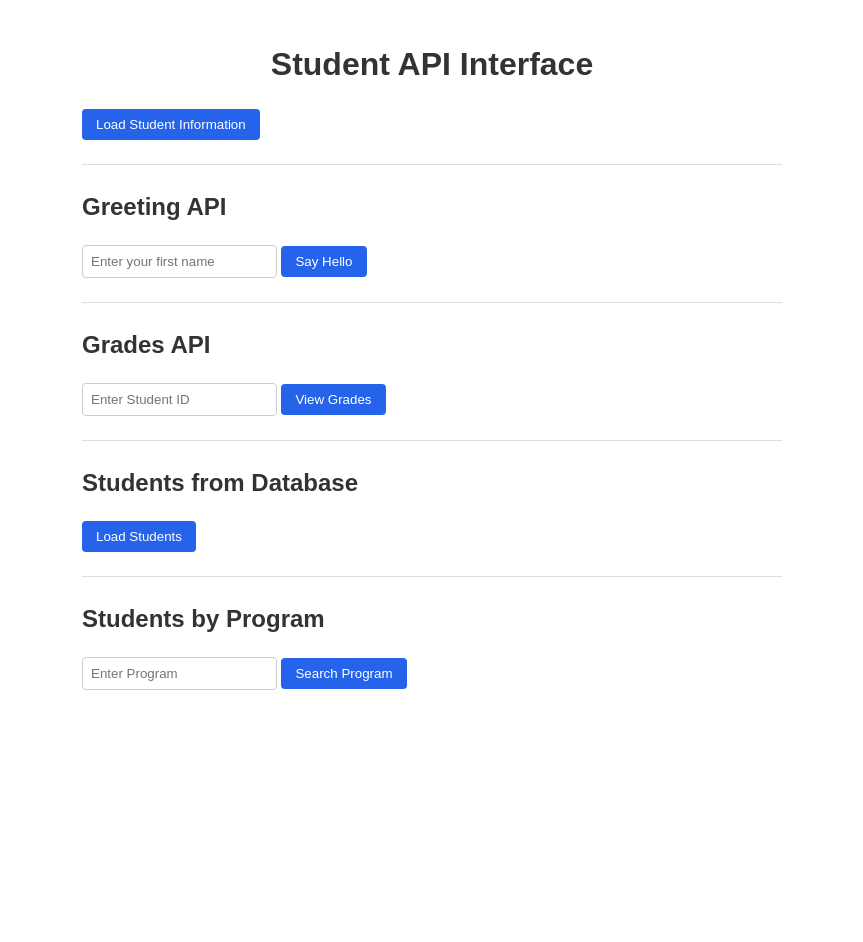
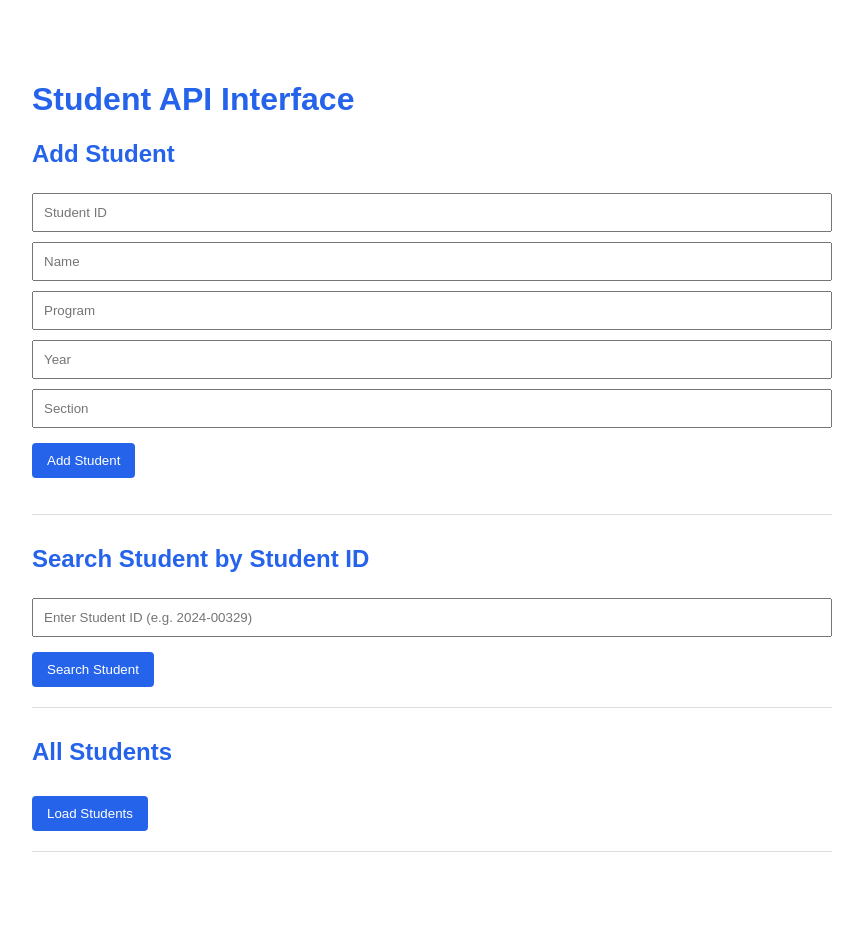
Before and after one commit to abordajejm-a11y/Abordaje_JM, a Flask app: page / in a window 1280 px wide. Shown: the whole page, without its empty margins (208-1071 px from the left). Before the commit the page ends 690 px from the top, so only its background shows below. Run offline with Flask 3, Linux system fonts and the light colour scheme.

Commit message:
Complete Student API CRUD project

```diff
--- a/app.py
+++ b/app.py
@@ -2,19 +2,22 @@ import sqlite3
 from flask import Flask, jsonify, request, render_template
 
 app = Flask(__name__)
+
 
 def get_db_connection():
     conn = sqlite3.connect('students.db')
     conn.row_factory = sqlite3.Row
     return conn
 
+
 @app.route('/')
 def home():
     return render_template('index.html')
 
-# Get all students
-@app.route('/students')
-def get_students():
+
+# GET ALL STUDENTS
+@app.route('/api/students', methods=['GET'])
+def get_all_students():
 
     conn = get_db_connection()
 
@@ -24,11 +27,162 @@ def get_students():
 
     conn.close()
 
-    return jsonify([dict(student) for student in students])
+    return jsonify([
+        dict(student)
+        for student in students
+    ])
 
-# Get one student by ID
-@app.route('/students/<student_id>')
-def get_student(student_id):
+
+# ADD STUDENT
+@app.route('/api/students', methods=['POST'])
+def add_student():
+
+    data = request.get_json()
+
+    if not data:
+        return jsonify({
+            "error": "No data received"
+        }), 400
+
+    conn = get_db_connection()
+
+    cursor = conn.execute(
+        '''
+        INSERT INTO students
+        (
+            student_id,
+            name,
+            program,
+            year,
+            section
+        )
+        VALUES (?, ?, ?, ?, ?)
+        ''',
+        (
+            data['student_id'],
+            data['name'],
+            data['program'],
+            data['year'],
+            data['section']
+        )
+    )
+
+    conn.commit()
+
+    new_id = cursor.lastrowid
+
+    conn.close()
+
+    return jsonify({
+        "message": "Student added",
+        "id": new_id
+    }), 201
+
+
+# GET STUDENT BY DATABASE ID
+@app.route('/api/students/<int:id>', methods=['GET'])
+def get_student(id):
+
+    conn = get_db_connection()
+
+    student = conn.execute(
+        'SELECT * FROM students WHERE id = ?',
+        (id,)
+    ).fetchone()
+
+    conn.close()
+
+    if student is None:
+        return jsonify({
+            "error": "Student not found"
+        }), 404
+
+    return jsonify(dict(student))
+
+
+# UPDATE STUDENT
+@app.route('/api/students/<int:id>', methods=['PUT'])
+def update_student(id):
+
+    data = request.get_json()
+
+    conn = get_db_connection()
+
+    student = conn.execute(
+        'SELECT * FROM students WHERE id = ?',
+        (id,)
+    ).fetchone()
+
+    if student is None:
+        conn.close()
+
+        return jsonify({
+            "error": "Student not found"
+        }), 404
+
+    conn.execute(
+        '''
+        UPDATE students
+        SET
+            student_id = ?,
+            name = ?,
+            program = ?,
+            year = ?,
+            section = ?
+        WHERE id = ?
+        ''',
+        (
+            data['student_id'],
+            data['name'],
+            data['program'],
+            data['year'],
+            data['section'],
+            id
+        )
+    )
+
+    conn.commit()
+    conn.close()
+
+    return jsonify({
+        "message": "Student updated"
+    })
+
+
+# DELETE STUDENT
+@app.route('/api/students/<int:id>', methods=['DELETE'])
+def delete_student(id):
+
+    conn = get_db_connection()
+
+    student = conn.execute(
+        'SELECT * FROM students WHERE id = ?',
+        (id,)
+    ).fetchone()
+
+    if student is None:
+        conn.close()
+
+        return jsonify({
+            "error": "Student not found"
+        }), 404
+
+    conn.execute(
+        'DELETE FROM students WHERE id = ?',
+        (id,)
+    )
+
+    conn.commit()
+    conn.close()
+
+    return jsonify({
+        "message": "Student deleted"
+    })
+
+
+# SEARCH BY STUDENT ID (e.g., 2024-00329)
+@app.route('/api/studentid/<student_id>', methods=['GET'])
+def search_student_id(student_id):
 
     conn = get_db_connection()
 
@@ -46,42 +200,20 @@ def get_student(student_id):
 
     return jsonify(dict(student))
 
-@app.route('/hello')
-def say_hello():
-
-    name = request.args.get('name', 'Student')
-
-    return jsonify({
-        "message": f"Hello, {name}!"
-    })
-
-@app.route('/grades')
-def grades():
-
-    student_id = request.args.get('student_id')
-
-    return jsonify({
-        "student_id": student_id,
-        "grades": {
-            "IT 3110": "1.25",
-            "IT 3120": "1.50",
-            "IT 3130": "1.25"
-        }
-    })
-
-@app.route('/students/program/BSIT')
-def get_students_by_program():
-
+@app.route('/api/students', methods=['GET'])
+def api_students():
     conn = get_db_connection()
 
-    students = conn.execute(
-        'SELECT * FROM students WHERE program = ?',
-        ('BSIT',)
+    rows = conn.execute(
+        'SELECT * FROM students'
     ).fetchall()
 
     conn.close()
 
-    return jsonify([dict(student) for student in students])
+    return jsonify([
+        dict(row)
+        for row in rows
+    ])
 
 if __name__ == '__main__':
     app.run(debug=True)
--- a/templates/index.html
+++ b/templates/index.html
@@ -1,186 +1,247 @@
 <!DOCTYPE html>
-<html>
+<html lang="en">
 <head>
+    <meta charset="UTF-8">
+    <meta name="viewport" content="width=device-width, initial-scale=1.0">
     <title>Student API Interface</title>
+
     <style>
         body {
             font-family: Arial, sans-serif;
-        max-width: 700px;
+            max-width: 800px;
             margin: 40px auto;
-        padding: 0 20px;
+            padding: 20px;
             color: #333;
-        line-height: 1.5;
         }
-    h1 { text-align: center; }
-    hr { margin: 24px 0; border: none; border-top: 1px solid #ddd; }
+
+        h1, h2 {
+            color: #2563eb;
+        }
+
         input {
-        padding: 8px;
-        border: 1px solid #ccc;
+            padding: 10px;
+            margin: 5px 0;
+            width: 100%;
+            box-sizing: border-box;
+        }
+
+        button {
+            padding: 10px 15px;
+            background: #2563eb;
+            color: white;
+            border: none;
+            cursor: pointer;
             border-radius: 4px;
+            margin-top: 10px;
         }
-    button {
-        padding: 8px 14px;
-        border: none;
-        border-radius: 4px;
-        background: #2563eb;
-        color: #fff;
-        cursor: pointer;
+
+        button:hover {
+            background: #1d4ed8;
         }
-    button:hover { background: #1d4ed8; }
-    #greeting { font-weight: bold; color: #2563eb; }
+
+        .section {
+            margin-bottom: 30px;
+            padding-bottom: 20px;
+            border-bottom: 1px solid #ddd;
+        }
+
+        .card {
+            padding: 10px;
+            margin-top: 10px;
+            border: 1px solid #ddd;
+            border-radius: 5px;
+            background: #f9f9f9;
+        }
+
+        .success {
+            color: green;
+        }
+
+        .error {
+            color: red;
+        }
     </style>
 </head>
 <body>
 
     <h1>Student API Interface</h1>
 
-<button onclick="loadStudent()">Load Student Information</button>
-<div id="result"></div>
+    <!-- ADD STUDENT -->
+    <div class="section">
+        <h2>Add Student</h2>
 
-<hr>
+        <input type="text" id="student_id" placeholder="Student ID">
+        <input type="text" id="name" placeholder="Name">
+        <input type="text" id="program" placeholder="Program">
+        <input type="number" id="year" placeholder="Year">
+        <input type="text" id="section" placeholder="Section">
 
-<h2>Greeting API</h2>
-<input type="text" id="nameInput" placeholder="Enter your first name">
-<button onclick="sayHello()">Say Hello</button>
-<p id="greeting"></p>
+        <button onclick="addStudent()">
+            Add Student
+        </button>
 
-<hr>
+        <p id="addResult"></p>
+    </div>
 
-<h2>Grades API</h2>
-<input type="text" id="studentIdInput" placeholder="Enter Student ID">
-<button onclick="loadGrades()">View Grades</button>
-<div id="gradesResult"></div>
-
-<hr>
-
-<h2>Students from Database</h2>
-<button onclick="loadStudents()">Load Students</button>
-<div id="studentList"></div>
-
-<hr>
-
-<h2>Students by Program</h2>
+    <!-- SEARCH STUDENT -->
+    <div class="section">
+        <h2>Search Student by Student ID</h2>
 
         <input
             type="text"
-    id="programInput"
-    placeholder="Enter Program">
+            id="searchId"
+            placeholder="Enter Student ID (e.g. 2024-00329)"
+        >
 
-<button onclick="loadProgramStudents()">
-    Search Program
+        <button onclick="getStudent()">
+            Search Student
         </button>
 
-<div id="programResult"></div>
+        <div id="studentResult"></div>
+    </div>
+
+    <!-- LOAD ALL STUDENTS -->
+    <div class="section">
+        <h2>All Students</h2>
+
+        <button onclick="loadStudents()">
+            Load Students
+        </button>
+
+        <div id="studentList"></div>
+    </div>
 
     <script>
-function loadStudent() {
-    fetch('/students/2024-00329')
+
+        function addStudent() {
+
+            const studentData = {
+                student_id: document.getElementById('student_id').value.trim(),
+                name: document.getElementById('name').value.trim(),
+                program: document.getElementById('program').value.trim(),
+                year: document.getElementById('year').value.trim(),
+                section: document.getElementById('section').value.trim()
+            };
+
+            if (
+                !studentData.student_id ||
+                !studentData.name ||
+                !studentData.program ||
+                !studentData.year ||
+                !studentData.section
+            ) {
+                document.getElementById('addResult').innerHTML =
+                    '<span class="error">Please fill in all fields.</span>';
+                return;
+            }
+
+            fetch('/api/students', {
+                method: 'POST',
+                headers: {
+                    'Content-Type': 'application/json'
+                },
+                body: JSON.stringify(studentData)
+            })
             .then(response => response.json())
             .then(data => {
-            document.getElementById('result').innerHTML =
-                '<p><b>Student ID:</b> ' + data.student_id + '</p>' +
-                '<p><b>Name:</b> ' + data.name + '</p>' +
-                '<p><b>Program:</b> ' + data.program + '</p>' +
-                '<p><b>Year:</b> ' + data.year + '</p>' +
-                '<p><b>Section:</b> ' + data.section + '</p>';
+
+                document.getElementById('addResult').innerHTML =
+                    `<span class="success">${data.message} (ID: ${data.id})</span>`;
+
+                document.getElementById('student_id').value = '';
+                document.getElementById('name').value = '';
+                document.getElementById('program').value = '';
+                document.getElementById('year').value = '';
+                document.getElementById('section').value = '';
             })
             .catch(error => {
-            document.getElementById('result').innerHTML =
-                '<p>Unable to retrieve data.</p>';
+
+                document.getElementById('addResult').innerHTML =
+                    '<span class="error">Error adding student.</span>';
             });
         }
 
-function sayHello() {
-    const name = document.getElementById('nameInput').value;
-    fetch('/hello?name=' + encodeURIComponent(name))
-        .then(response => response.json())
-        .then(data => {
-            document.getElementById('greeting').innerText = data.message;
+
+        function getStudent() {
+
+            const studentId =
+                document.getElementById('searchId').value.trim();
+
+            if (!studentId) {
+
+                document.getElementById('studentResult').innerHTML =
+                    '<p class="error">Please enter a Student ID.</p>';
+
+                return;
+            }
+
+            fetch('/api/studentid/' + encodeURIComponent(studentId))
+            .then(response => {
+
+                if (!response.ok) {
+                    throw new Error('Student not found');
+                }
+
+                return response.json();
+            })
+            .then(student => {
+
+                document.getElementById('studentResult').innerHTML = `
+                    <div class="card">
+                        <p><strong>Database ID:</strong> ${student.id}</p>
+                        <p><strong>Student ID:</strong> ${student.student_id}</p>
+                        <p><strong>Name:</strong> ${student.name}</p>
+                        <p><strong>Program:</strong> ${student.program}</p>
+                        <p><strong>Year:</strong> ${student.year}</p>
+                        <p><strong>Section:</strong> ${student.section}</p>
+                    </div>
+                `;
             })
             .catch(error => {
-            document.getElementById('greeting').innerText =
-                'Unable to retrieve greeting.';
+
+                document.getElementById('studentResult').innerHTML =
+                    '<p class="error">Student not found.</p>';
             });
         }
 
-function loadGrades() {
-    const studentId = document.getElementById('studentIdInput').value;
-    fetch('/grades?student_id=' + encodeURIComponent(studentId))
-        .then(response => response.json())
-        .then(data => {
-            let html = '<h3>Student Grades</h3>' +
-                       '<p><b>Student ID:</b> ' + data.student_id + '</p><ul>';
-            for (const subject in data.grades) {
-                html += '<li><b>' + subject + '</b>: ' + data.grades[subject] + '</li>';
-            }
-            html += '</ul>';
-            document.getElementById('gradesResult').innerHTML = html;
-        })
-        .catch(error => {
-            document.getElementById('gradesResult').innerHTML =
-                '<p>Unable to retrieve grades.</p>';
-        });
-}
 
         function loadStudents() {
-    fetch('/students')
-        .then(response => response.json())
-        .then(data => {
-            let output = '';
-            data.forEach(student => {
-                output +=
-                    '<p>' +
-                    '<b>' + student.student_id + '</b> - ' +
-                    student.name + ' | ' +
-                    student.program + ' | Year ' +
-                    student.year + ' | Section ' +
-                    student.section +
-                    '</p>';
-            });
-            document.getElementById('studentList').innerHTML = output;
-        })
-        .catch(error => {
-            document.getElementById('studentList').innerHTML =
-                '<p>Unable to retrieve students.</p>';
-        });
-}
 
-function loadProgramStudents() {
-
-    const program =
-        document.getElementById("programInput").value;
-
-    fetch('/students/program/' + encodeURIComponent(program))
+            fetch('/api/students')
             .then(response => response.json())
             .then(data => {
 
-            let output = '<div class="card">';
+                let output = '';
 
                 data.forEach(student => {
+
                     output += `
+                        <div class="card">
                             <p>
-                        <b>${student.student_id}</b> -
-                        ${student.name}
+                                <strong>${student.student_id}</strong>
+                                - ${student.name}
+                            </p>
+
+                            <p>
+                                ${student.program}
                                 | Year ${student.year}
                                 | Section ${student.section}
                             </p>
+                        </div>
                     `;
                 });
 
-            output += '</div>';
-
-            document.getElementById('programResult').innerHTML =
+                document.getElementById('studentList').innerHTML =
                     output;
             })
             .catch(error => {
 
-            document.getElementById('programResult').innerHTML =
-                '<p>Unable to retrieve records.</p>';
+                document.getElementById('studentList').innerHTML =
+                    '<p class="error">Unable to load students.</p>';
             });
         }
 
     </script>
 
-
 </body>
 </html>
```
Also changed, not shown: students.db. Lines whose indentation alone changed are shown as unchanged.
